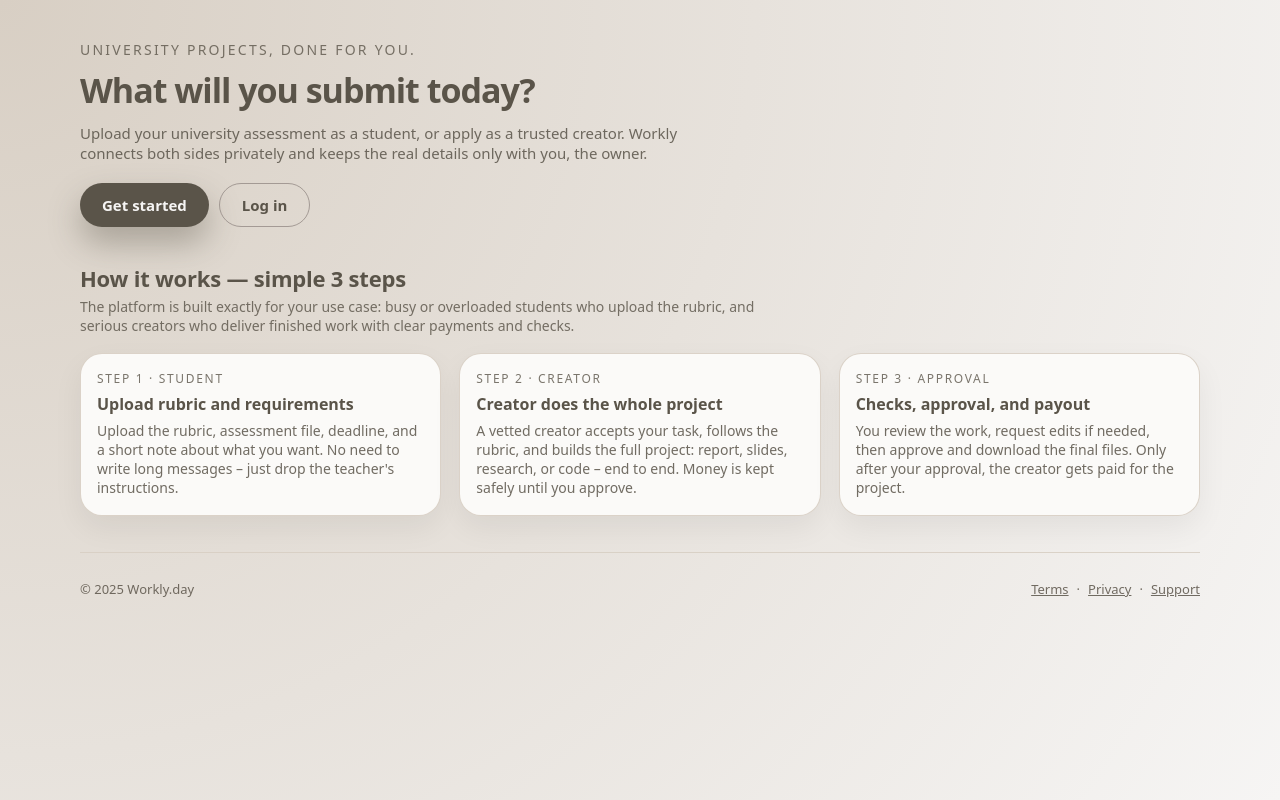
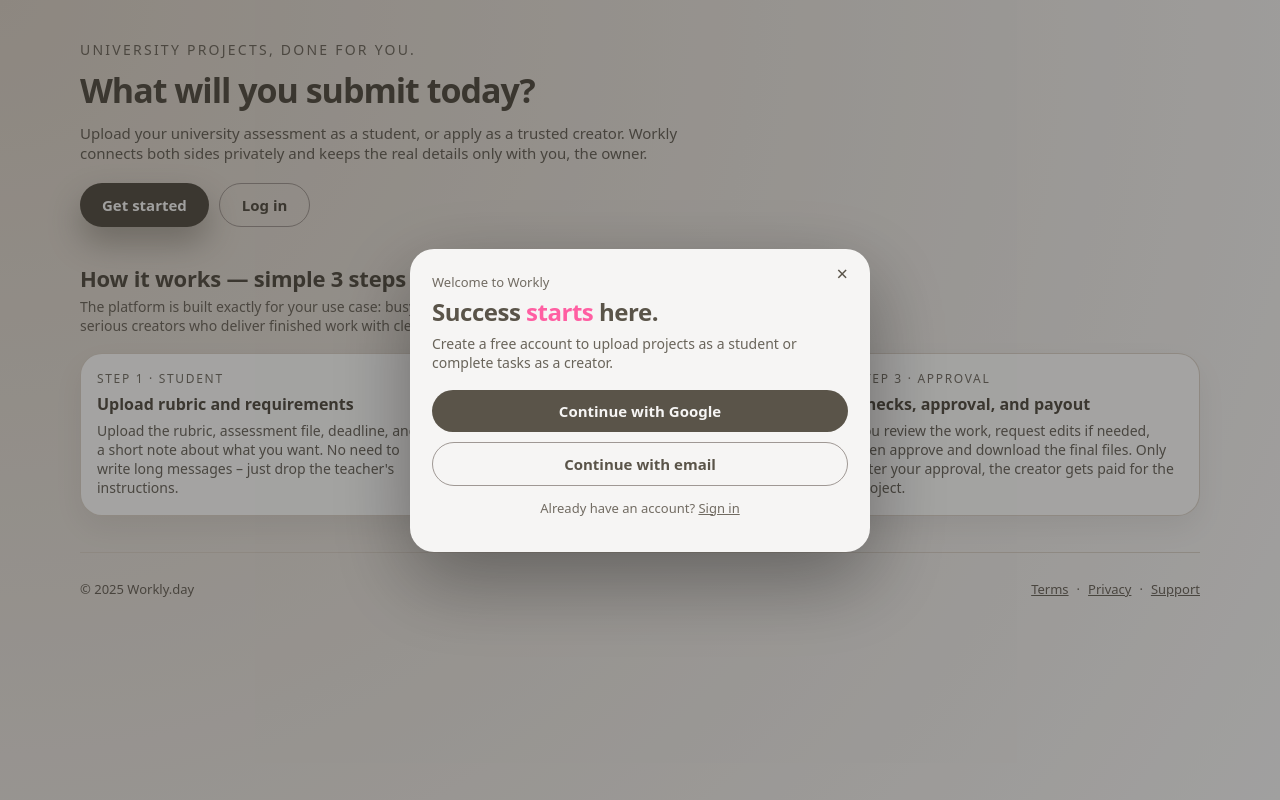
Before and after one commit to SEBRAHEIM/workly-landing, a Next.js app: page / in a window 1280 px wide. Built offline with nearby package versions, Linux system fonts and the light colour scheme.

Commit message:
Add Fiverr-style auth modal overlay on landing page

```diff
--- a/pages/index.js
+++ b/pages/index.js
@@ -1,7 +1,10 @@
+import { useState } from "react";
 import Head from "next/head";
 import Link from "next/link";
 
 export default function Home() {
+  const [showAuthModal, setShowAuthModal] = useState(true);
+
   return (
     <div className="home-shell">
       <Head>
@@ -87,6 +90,56 @@ export default function Home() {
           </div>
         </footer>
       </div>
+
+      {/* AUTH MODAL OVERLAY (Fiverr-style) */}
+      {showAuthModal && (
+        <div
+          className="authm-overlay"
+          onClick={() => setShowAuthModal(false)}
+        >
+          <div
+            className="authm-modal"
+            onClick={(e) => e.stopPropagation()}
+          >
+            <button
+              type="button"
+              className="authm-close"
+              onClick={() => setShowAuthModal(false)}
+              aria-label="Close"
+            >
+              ×
+            </button>
+
+            <div className="authm-header">
+              <p className="authm-kicker">Welcome to Workly</p>
+              <h2 className="authm-title">
+                Success <span>starts</span> here.
+              </h2>
+              <p className="authm-sub">
+                Create a free account to upload projects as a student or complete
+                tasks as a creator.
+              </p>
+            </div>
+
+            <div className="authm-actions">
+              <Link href="/login" className="authm-btn authm-btn-google">
+                Continue with Google
+              </Link>
+
+              <Link href="/get-started" className="authm-btn authm-btn-email">
+                Continue with email
+              </Link>
+            </div>
+
+            <div className="authm-footer-text">
+              <p>
+                Already have an account?{" "}
+                <Link href="/login">Sign in</Link>
+              </p>
+            </div>
+          </div>
+        </div>
+      )}
     </div>
   );
 }
--- a/styles/globals.css
+++ b/styles/globals.css
@@ -917,3 +917,118 @@ button {
     gap: 6px;
   }
 }
+
+/* ========================= */
+/* AUTH MODAL – Fiverr style */
+/* ========================= */
+
+.authm-overlay {
+  position: fixed;
+  inset: 0;
+  background: rgba(0, 0, 0, 0.35);
+  display: flex;
+  align-items: center;
+  justify-content: center;
+  z-index: 40;
+}
+
+.authm-modal {
+  position: relative;
+  width: 100%;
+  max-width: 460px;
+  background: var(--sand-1);
+  border-radius: 24px;
+  padding: 24px 22px 22px;
+  box-shadow: 0 28px 80px rgba(0, 0, 0, 0.35);
+}
+
+.authm-close {
+  position: absolute;
+  top: 14px;
+  right: 16px;
+  border: none;
+  background: transparent;
+  font-size: 20px;
+  line-height: 1;
+  cursor: pointer;
+  color: var(--sand-5);
+}
+
+.authm-header {
+  margin-bottom: 18px;
+}
+
+.authm-kicker {
+  font-size: 13px;
+  color: rgba(90, 84, 73, 0.85);
+  margin: 0 0 4px;
+}
+
+.authm-title {
+  margin: 0 0 6px;
+  font-size: 24px;
+  letter-spacing: -0.02em;
+}
+
+.authm-title span {
+  color: #ff5fa2; /* لمسة لون مختلفة عن الففير الوردي */
+}
+
+.authm-sub {
+  margin: 0;
+  font-size: 14px;
+  color: rgba(90, 84, 73, 0.9);
+}
+
+.authm-actions {
+  display: flex;
+  flex-direction: column;
+  gap: 10px;
+  margin-top: 14px;
+  margin-bottom: 12px;
+}
+
+.authm-btn {
+  width: 100%;
+  border-radius: 999px;
+  padding: 11px 18px;
+  font-size: 15px;
+  font-weight: 600;
+  display: inline-flex;
+  align-items: center;
+  justify-content: center;
+  text-align: center;
+}
+
+.authm-btn-google {
+  background: var(--sand-5);
+  color: var(--sand-1);
+}
+
+.authm-btn-email {
+  background: transparent;
+  border: 1px solid rgba(138, 129, 124, 0.8);
+  color: var(--sand-5);
+}
+
+.authm-footer-text {
+  font-size: 13px;
+  color: rgba(90, 84, 73, 0.85);
+  text-align: center;
+}
+
+.authm-footer-text a {
+  text-decoration: underline;
+}
+
+/* موبايل */
+@media (max-width: 600px) {
+  .authm-modal {
+    margin: 0 16px;
+    padding: 22px 18px 20px;
+  }
+
+  .authm-title {
+    font-size: 22px;
+  }
+}
```
